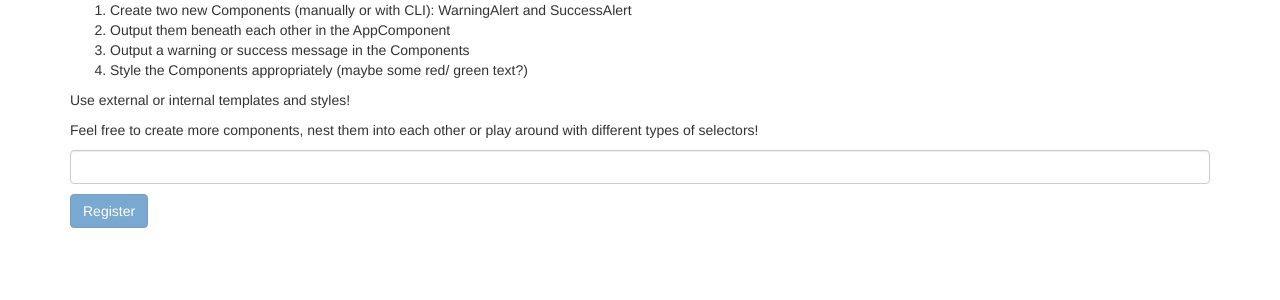
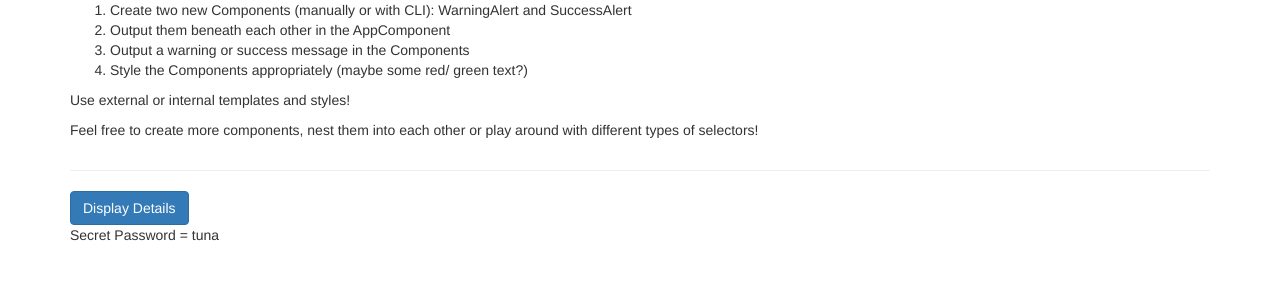
Before and after one commit to Hapachino/angular_testing, an Angular app: page / in a window 1280 px wide. Shown: the top 300 px of the page. Built offline with nearby package versions, Linux system fonts and the light colour scheme.

Commit message:
paragraph component

```diff
--- a/src/app/app.component.html
+++ b/src/app/app.component.html
@@ -11,5 +11,6 @@
       <p>Feel free to create more components, nest them into each other or play around with different types of selectors!</p>
     </div>
   </div>
-  <app-username></app-username>
+  <hr>
+  <app-paragraph></app-paragraph>
 </div>
--- a/src/app/app.module.ts
+++ b/src/app/app.module.ts
@@ -7,6 +7,7 @@ import { AppComponent } from './app.component';
 import { SuccessAlertComponent } from './success-alert/success-alert.component';
 import { WarningAlertComponent } from './warning-alert/warning-alert.component';
 import { UsernameComponent } from './username/username.component';
+import { ParagraphComponent } from './paragraph/paragraph.component';
 
 @NgModule({
   declarations: [
@@ -14,6 +15,7 @@ import { UsernameComponent } from './username/username.component';
     SuccessAlertComponent,
     WarningAlertComponent,
     UsernameComponent,
+    ParagraphComponent,
   ],
   imports: [
     BrowserModule,
--- /dev/null
+++ b/src/app/paragraph/paragraph.component.css
@@ -0,0 +1,3 @@
+.white-text {
+  color: white;
+}
--- /dev/null
+++ b/src/app/paragraph/paragraph.component.html
@@ -0,0 +1,9 @@
+<button (click)="toggleDisplay()" class="btn btn-primary">Display Details</button>
+<p *ngIf="display">Secret Password = tuna</p>
+<p
+  *ngFor="let timestamp of timestamps; let i = index"
+  [ngStyle]="{backgroundColor: i >= 4 ? 'blue' : 'none'}"
+  [ngClass]="{'white-text': i >= 4}"
+>
+  {{ timestamp }}
+</p>
--- /dev/null
+++ b/src/app/paragraph/paragraph.component.ts
@@ -0,0 +1,21 @@
+import { Component, OnInit } from '@angular/core';
+
+@Component({
+  selector: 'app-paragraph',
+  templateUrl: './paragraph.component.html',
+  styleUrls: ['./paragraph.component.css']
+})
+export class ParagraphComponent implements OnInit {
+  display = true;
+  timestamps = [];
+
+  constructor() { }
+
+  ngOnInit() {
+  }
+
+  toggleDisplay() {
+    this.display = !this.display;
+    this.timestamps.push(Date());
+  }
+}
```
Also changed, not shown: 1 other file (tests, documents, lock files or other folders).
